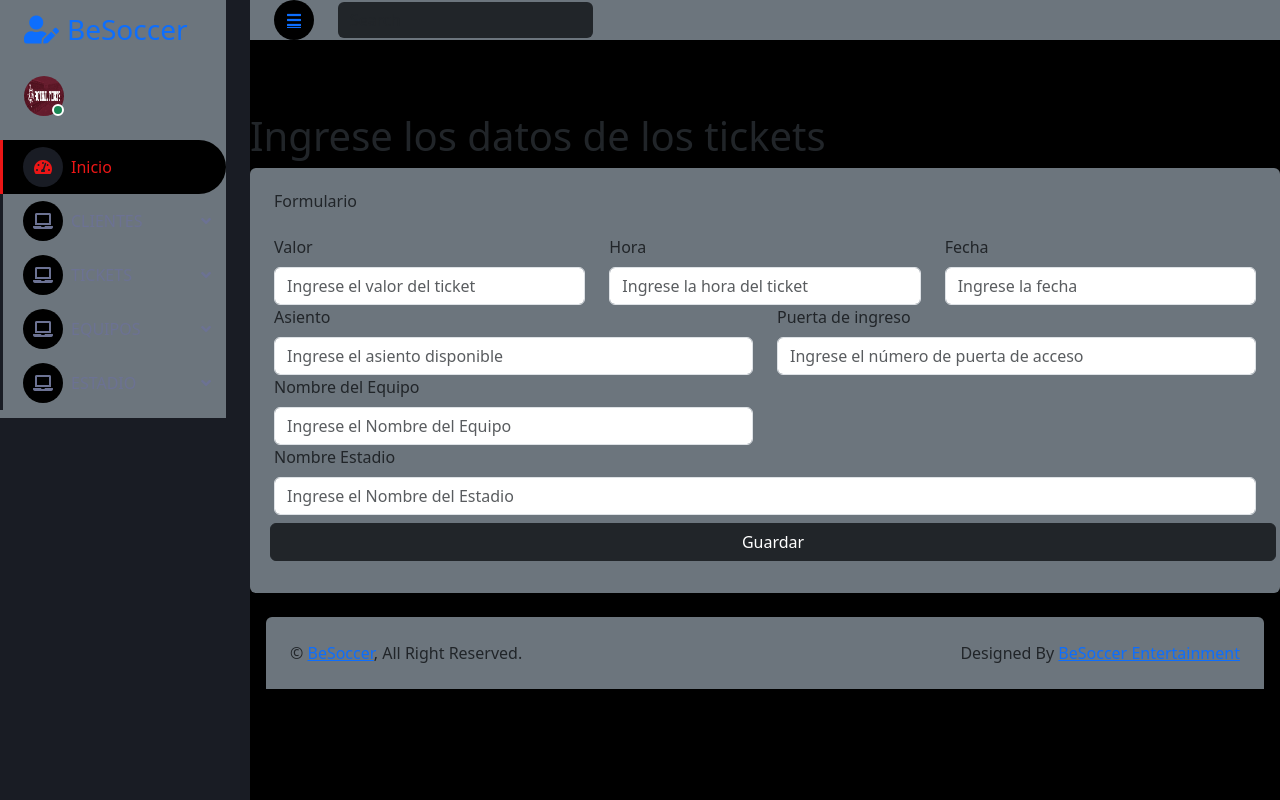
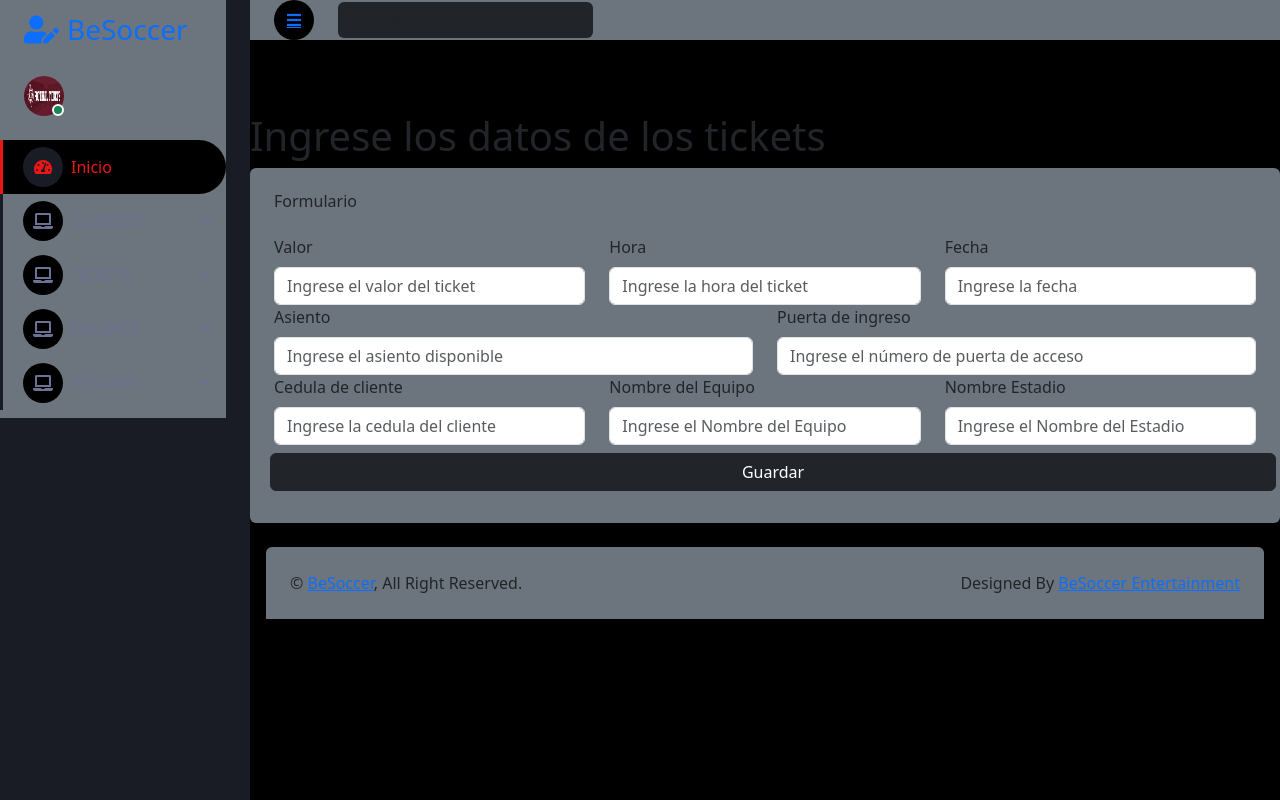
Before and after one commit to BryanMartinez1529/tickets, a CodeIgniter app: page /tickets/index.php/tickets/nuevo in a window 1280 px wide. Run offline with CodeIgniter, Linux system fonts and the light colour scheme; some libraries are stand-ins or nearby versions.

Commit message:
Cedula cliente

```diff
--- a/application/controllers/Tickets.php
+++ b/application/controllers/Tickets.php
@@ -41,8 +41,9 @@ class Tickets  extends CI_Controller {
             "fecha_ticket"=>$this->input->post('fecha_ticket'),
             "asiento_ticket"=>$this->input->post('asiento_ticket'),
             "puerta_ingreso"=>$this->input->post('puerta_ingreso'),
-			"nombre_equipo"=>$this->input->post('nombre_equipo'),
-		    "nombre_estadio"=>$this->input->post('nombre_estadio')
+            "cedula_cli"=>$this->input->post('cedula_cli'),
+			      "nombre_equipo"=>$this->input->post('nombre_equipo'),
+		        "nombre_estadio"=>$this->input->post('nombre_estadio'),
 
         );
 
@@ -75,8 +76,9 @@ class Tickets  extends CI_Controller {
           "fecha_ticket"=>$this->input->post('fecha_ticket'),
           "asiento_ticket"=>$this->input->post('asiento_ticket'),
           "puerta_ingreso"=>$this->input->post('puerta_ingreso'),
-		  "nombre_equipo"=>$this->input->post('nombre_equipo'),
-		  "nombre_estadio"=>$this->input->post('nombre_estadio')
+          "cedula_cli"=>$this->input->post('cedula_cli'),
+		      "nombre_equipo"=>$this->input->post('nombre_equipo'),
+		      "nombre_estadio"=>$this->input->post('nombre_estadio')
         );
 
         $id_ticket=$this->input->post("id_ticket");
--- a/application/views/tickets/listado.php
+++ b/application/views/tickets/listado.php
@@ -12,6 +12,7 @@
           <th>FECHA</th>
           <th>ASIENTO</th>
           <th>PUERTAS DE INGRESO</th>
+          <th>CEDULA</th>
           <th>NOMBRE DEL EQUIPO</th>
           <th>NOMBRE DEL ESTADIO</th>
           <th>ACCIONES</th>
@@ -28,6 +29,7 @@
              <td> <?php echo $filaTemporal->fecha_ticket?></td>
              <td> <?php echo $filaTemporal->asiento_ticket ?></td>
              <td> <?php echo $filaTemporal->puerta_ingreso ?></td>
+             <td> <?php echo $filaTemporal->cedula_cli ?></td>
              <td> <?php echo $filaTemporal->nombre_equipo ?></td>
              <td> <?php echo $filaTemporal->nombre_estadio ?></td>
 
--- a/application/views/tickets/nuevo.php
+++ b/application/views/tickets/nuevo.php
@@ -36,14 +36,19 @@
 
                               </div>
                               <div class="row">
-                                    <div class="col-md-6">
+                                    <div class="col-md-4">
+                                        <label for="" class="form-label">Cedula de cliente</label>
+                                        <input type="text" name="cedula_cli" class="form-control" placeholder="Ingrese la cedula del cliente" id="cedula_cli" required>
+                                    </div>
+                                    <div class="col-md-4">
                                         <label for="" class="form-label">Nombre del Equipo</label>
                                         <input type="text" name="nombre_equipo" class="form-control" placeholder="Ingrese el Nombre del Equipo" id="nombre_equipo" required>
                                     </div>
-                                    <div class="6">
+                                    <div class="col-md-4">
                                     <label for="" class="form-label">Nombre Estadio</label>
                                         <input type="text" name="nombre_estadio" class="form-control" placeholder="Ingrese el Nombre del Estadio" id="nombre_estadio" required>
                                     </div>
+
                               </div>
                               <div class="row">
                                 <button type="submit" class="btn btn-dark m-2">Guardar</button>
```
